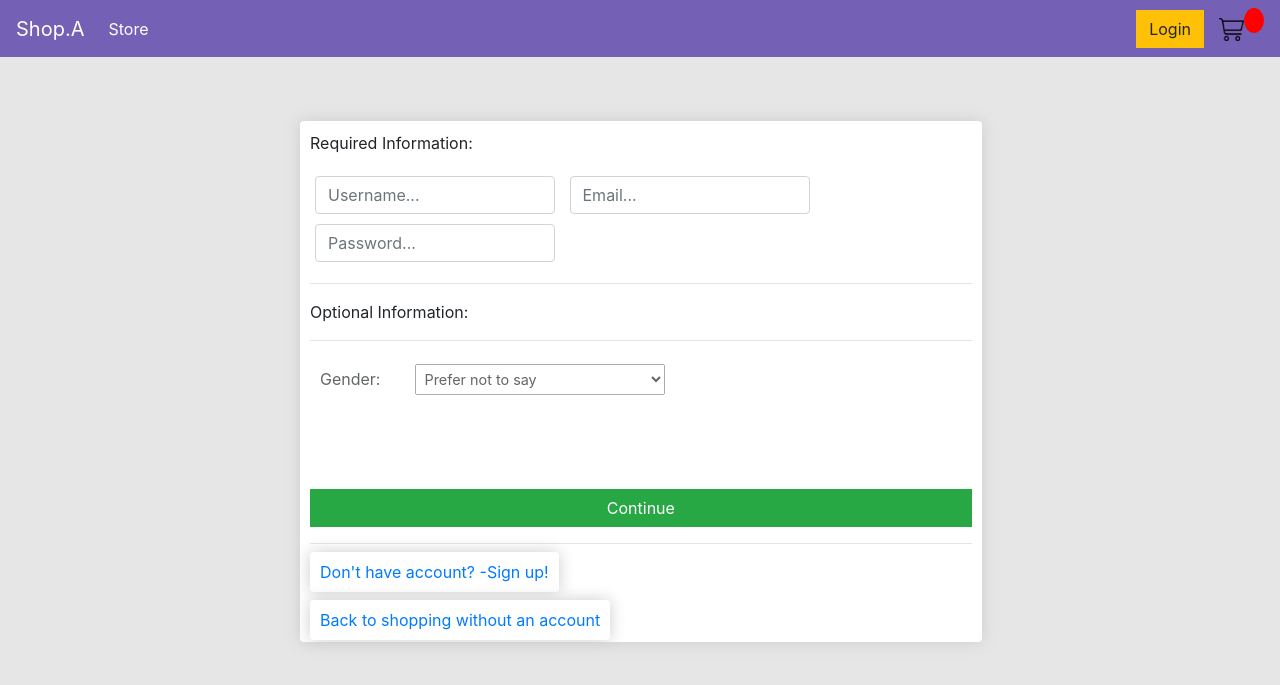
After one commit to shadow2098/Shop, a Django app: page /sign_up/ in a window 1280 px wide. The commit adds this page. Shown: the top 685 px of the page. Run offline with Django 4.2, Linux system fonts and the light colour scheme; some libraries are stand-ins or nearby versions.

Commit message:
sign up url and view added

```diff
--- a/store_app/templates/store_app/checkout.html
+++ b/store_app/templates/store_app/checkout.html
@@ -9,7 +9,7 @@
                 <form id="form">
                     <div id="user-info">
                         <div class="form-field">
-                            <input required class="form-control" type="text" name="name" placeholder="Name..">
+                            <input required class="form-control" type="text" name="username" placeholder="Username..">
                         </div>
                         <div class="form-field">
                             <input required class="form-control" type="email" name="email" placeholder="Email..">
@@ -104,7 +104,7 @@
             console.log('Payment button clicked')
 
             var user_data = {
-                'name': null,
+                'username': null,
                 'email': null,
                 'total': total,
             }
@@ -124,7 +124,7 @@
             }
 
             if (user == 'AnonymousUser'){
-                user_data.name = form.name.value
+                user_data.username = form.username.value
                 user_data.email = form.email.value
             }
 
--- a/store_app/templates/store_app/main.html
+++ b/store_app/templates/store_app/main.html
@@ -3,7 +3,6 @@
 
 <html>
 <head>
-
     <meta charset="utf-8">
     <meta name="viewport" content="width=device-width,
     initial-scale=1, maximum-scale=1, minimum-scale=1"/>
--- /dev/null
+++ b/store_app/templates/store_app/sign_up.html
@@ -0,0 +1,105 @@
+{% extends 'store_app/main.html' %}
+{% load static %}
+{% block content %}
+
+<div class="row">
+    <div class="col-lg-10">
+        <div class="log_in-box-element" id="form-wrapper">
+            <form id="form">
+                <div id="user-info">
+                    <p>Required Information:</p>
+                    <div class="form-field">
+                        <input required class="form-control" type="text" name="username" placeholder="Username...">
+                    </div>
+                    <div class="form-field">
+                        <input required class="form-control" type="email" name="email" placeholder="Email...">
+                    </div>
+                    <div class="form-field">
+                        <input required class="form-control" type="text" name="password" placeholder="Password...">
+                    </div>
+                </div>
+
+                <div id="user-info2">
+                    <hr>
+                    <p>Optional Information:</p>
+                    <hr>
+
+                    <label class="opacity" for="gender-select">Gender:</label>
+
+                    <select name="gender" id="gender-select">
+                        <option value="No_gender">Prefer not to say</option>
+                        <option value="male">Male</option>
+                        <option value="female">Female</option>
+                        <option value="other">other</option>
+                    </select>
+                </div>
+
+                <br>
+                <input id="form-button" class="btn btn-success btn-block" type="submit" value="Continue">
+            </form>
+            <hr>
+            <a class="box-element" href="http://127.0.0.1:8000/sign_up">Don't have account? -Sign up!</a>
+            <br>
+            <br>
+            <a class="box-element" href="http://127.0.0.1:8000/">Back to shopping without an account</a>
+        </div>
+    </div>
+</div>
+
+<script type="text/javascript">
+    var form = document.getElementById('form');
+
+    form.addEventListener('submit', function(e) {
+        e.preventDefault();
+        submit_form_data();
+        console.log('Form is submitted');
+    });
+
+    function submit_form_data() {
+        console.log('Sign_up clicked');
+
+        var user_data = {
+            'username': null,
+            'email': null,
+            'password': null,
+            'gender': null
+        };
+
+        user_data.username = form.username.value;
+        user_data.email = form.email.value;
+        user_data.password = form.password.value;
+        user_data.gender = form.gender.value;
+
+        var url_name = 'http://127.0.0.1:8000/process_sign_up/';
+
+        fetch(url_name, {
+                method: 'POST',
+                headers: {
+                    'Content-Type': 'application/json',
+                    'X-CSRFToken': csrftoken // Make sure you define csrftoken
+                },
+                body: JSON.stringify(user_data)
+            })
+            .then(response => {
+                if (response.ok) {
+                    return response.json();
+                    console.log('Response from server:', data);
+                } else {
+                    throw new Error('Network response was not ok.');
+                }
+            })
+            .then(data => {
+                console.log('Response from server:', data);
+
+                alert('Account created');
+                // cart = {}
+                // document.cookie = 'cart=' + JSON.stringify(cart) + ';domain=;path=/'
+                // console.log("CART IS CLEARED")
+                window.location.href = "http://127.0.0.1:8000/";
+            })
+            .catch(error => {
+                console.error('Error:', error);
+            });
+    }
+</script>
+{% endblock content %}
--- a/store_app/urls.py
+++ b/store_app/urls.py
@@ -7,6 +7,8 @@ urlpatterns = [
     path('shopping_cart/', views.return_shopping_cart, name='shopping_cart'),
     path('checkout/', views.return_checkout, name='checkout'),
     path('log_in/', views.return_log_in, name='log_in'),
+    path('sign_up/', views.return_sign_up, name='sign_up'),
+    path('process_sign_up/', views.process_sign_up, name='process_sign_up'),
     path('update_item/', views.update_item, name='update_item'),
     path('process_order/', views.process_order, name='process_order'),
 ]
--- a/store_app/views.py
+++ b/store_app/views.py
@@ -1,6 +1,7 @@
 from django.shortcuts import render
 from django.http import JsonResponse
 from django.views.decorators.csrf import csrf_exempt
+from django.contrib.auth import authenticate, login, logout
 import json
 import datetime
 
@@ -10,6 +11,45 @@ from .utils import cookie_cart, cart_data, anonymous_order
 
 def return_log_in(request):
     return render(request, 'store_app/log_in.html', {})
+
+def return_sign_up(request):
+    print('hello1234')
+    return render(request, 'store_app/sign_up.html', {})
+
+@csrf_exempt
+def process_sign_up(request):
+    print('hello from process_sign_up')
+    data = json.loads(request.body.decode('utf-8'))
+    print(data)
+    password = data['password']
+    username = data['username']
+    email = data['email']
+    gender = data['gender']
+
+    print("User:", request.user)
+    print("ENTER TRY")
+    customer, account_status = Customer.objects.get_or_create(username=username, email=email, gender=gender)
+    if account_status == True:
+        new_user = Customer.create_new_user(username=username, email=email, password=password)
+        new_user = authenticate(username=username, email=email, password=password)
+        customer.user = new_user
+        customer.save()
+        #login(request, new_user)
+        logout(request)
+        print('new_user:', new_user)
+        print('new_user.password', customer.user.password)
+        print('customer.password______-----', customer.password)
+        print('check with true password', customer.user.check_password(password))
+        print('check with wrong password', customer.user.check_password("hello"))
+        print('gender:', customer.gender)
+
+        print("ACCOUNT CREATED SUCCSESSFULLY")
+    else:
+        print("Sorry the username or email is taken")
+
+    return JsonResponse('sign_up was done', safe=False)
+
+
 
 def return_store(request):
     data = cart_data(request)
```
Also changed, not shown: store_app/models.py (+41 -4 lines), store_app/templates/store_app/log_in.html (+5 -25 lines).
